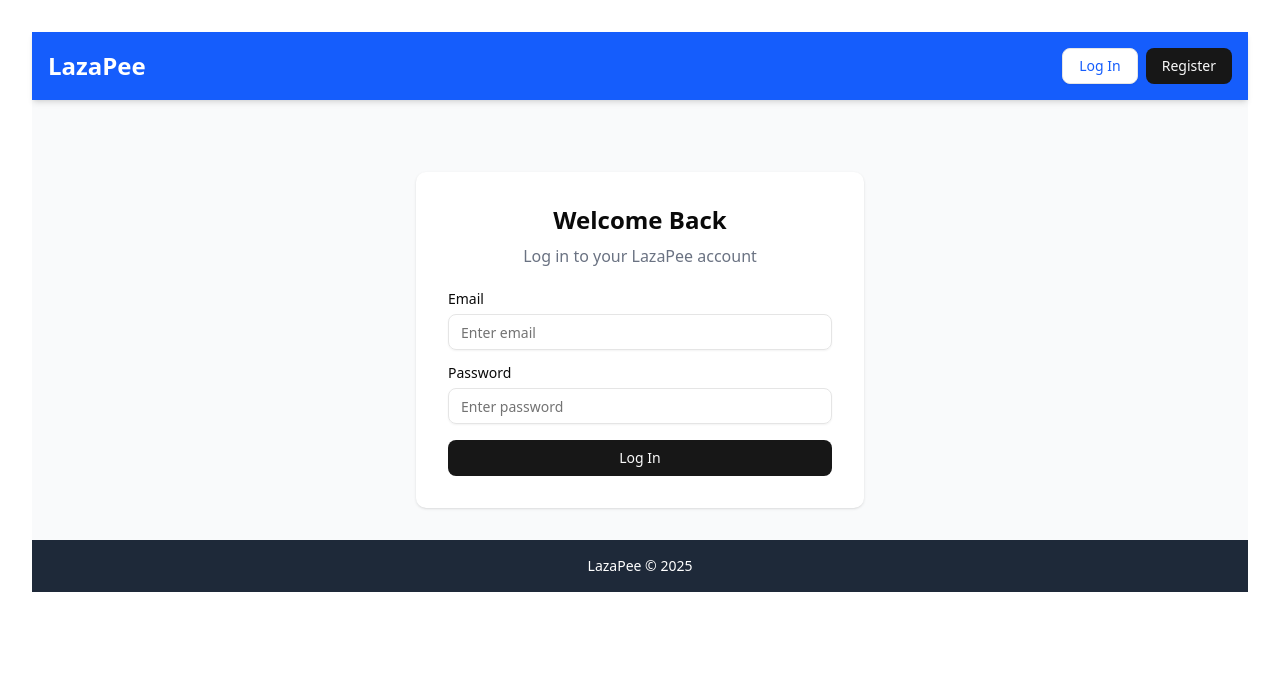
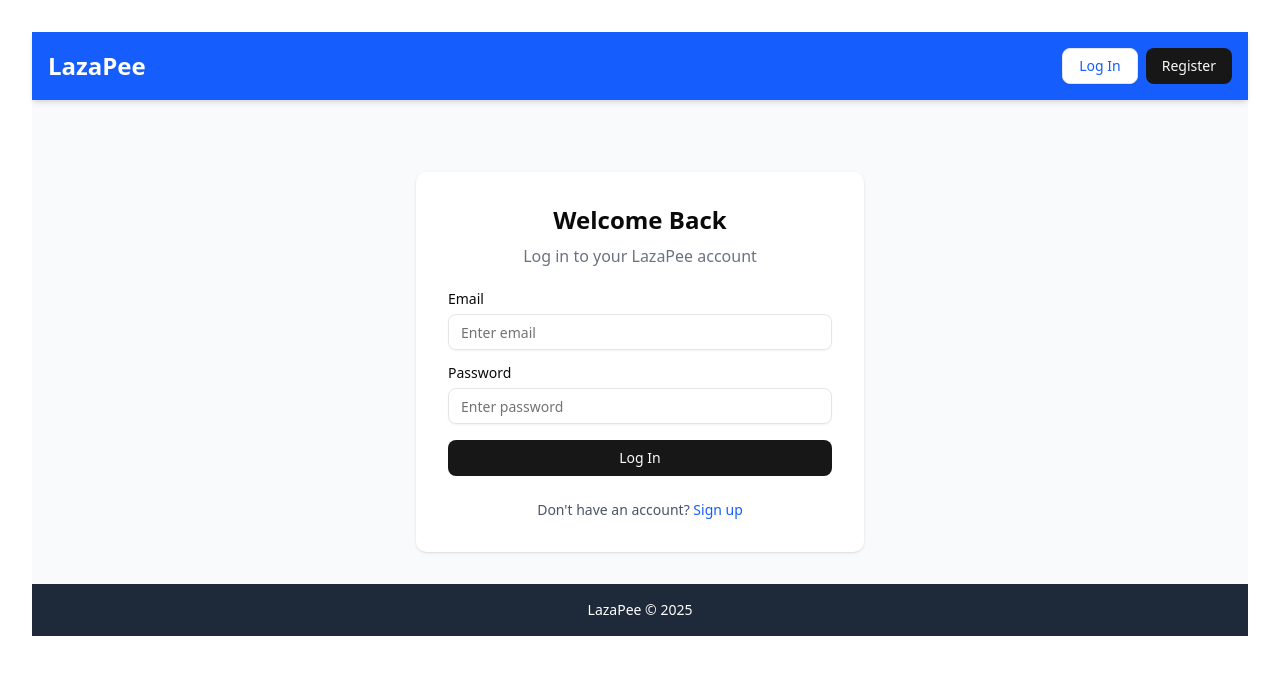
Before and after one commit to devmork/LazaPee-WebApp, a React (Vite) app: page /login in a window 1280 px wide. Shown: the top 674 px of the page. Built offline with nearby package versions, Linux system fonts and the light colour scheme.

Commit message:
feat: implement logIn functionality with error handling and loading state in LogIn component

```diff
--- a/src/pages/LogIn.tsx
+++ b/src/pages/LogIn.tsx
@@ -1,6 +1,7 @@
 import { Button } from "@/components/ui/button";
 import { Input } from "@/components/ui/input";
 import { Label } from "@/components/ui/label";
+import { logIn } from "@/services/authService";
 import { useState } from "react";
 import { useNavigate } from "react-router-dom";
 
@@ -9,13 +10,27 @@ function LogIn() {
     email: "",
     password: "",
   });
+  const [error, setError] = useState<string>("");
+  const [loading, setLoading] = useState(false);
   const navigate = useNavigate();
 
-  const handleSubmit = (e: React.FormEvent) => {
+  const handleSubmit = async (e: React.FormEvent) => {
     e.preventDefault();
-    console.log("Log in:", formData);
-    // After successful login, redirect to home
-    navigate("/");
+    setError("");
+    setLoading(true);
+
+    try {
+      await logIn(formData);
+      navigate("/");
+    } catch (err) {
+      if (err instanceof Error) {
+        setError(err.message);
+      } else {
+        setError("Failed to log in. Please try again.");
+      }
+    } finally {
+      setLoading(false);
+    }
   };
 
   return (
@@ -25,6 +40,12 @@ function LogIn() {
           <h2 className="text-2xl font-bold">Welcome Back</h2>
           <p className="text-gray-500">Log in to your LazaPee account</p>
         </div>
+
+        {error && (
+          <div className="bg-red-50 border border-red-200 text-red-600 px-4 py-3 rounded">
+            {error}
+          </div>
+        )}
 
         <form onSubmit={handleSubmit} className="space-y-4">
           <div className="space-y-2">
@@ -38,6 +59,7 @@ function LogIn() {
                 setFormData({ ...formData, email: e.target.value })
               }
               required
+              disabled={loading}
             />
           </div>
 
@@ -52,13 +74,24 @@ function LogIn() {
                 setFormData({ ...formData, password: e.target.value })
               }
               required
+              disabled={loading}
             />
           </div>
 
-          <Button type="submit" className="w-full">
-            Log In
+          <Button type="submit" className="w-full" disabled={loading}>
+            {loading ? "Logging in..." : "Log In"}
           </Button>
         </form>
+
+        <p className="text-center text-sm text-gray-600">
+          Don't have an account?{" "}
+          <button
+            type="button"
+            onClick={() => navigate("/signup")}
+            className="text-blue-600 hover:underline">
+            Sign up
+          </button>
+        </p>
       </div>
     </div>
   );
```
